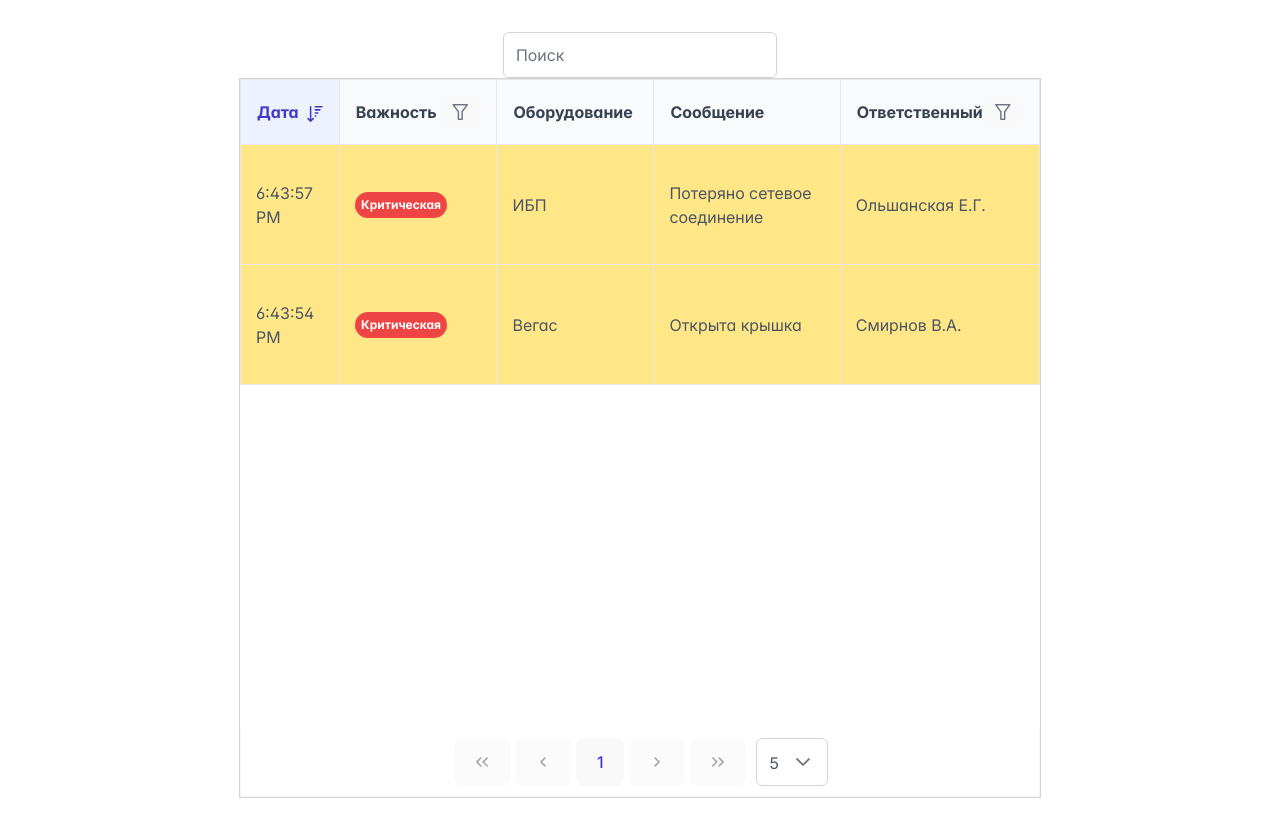
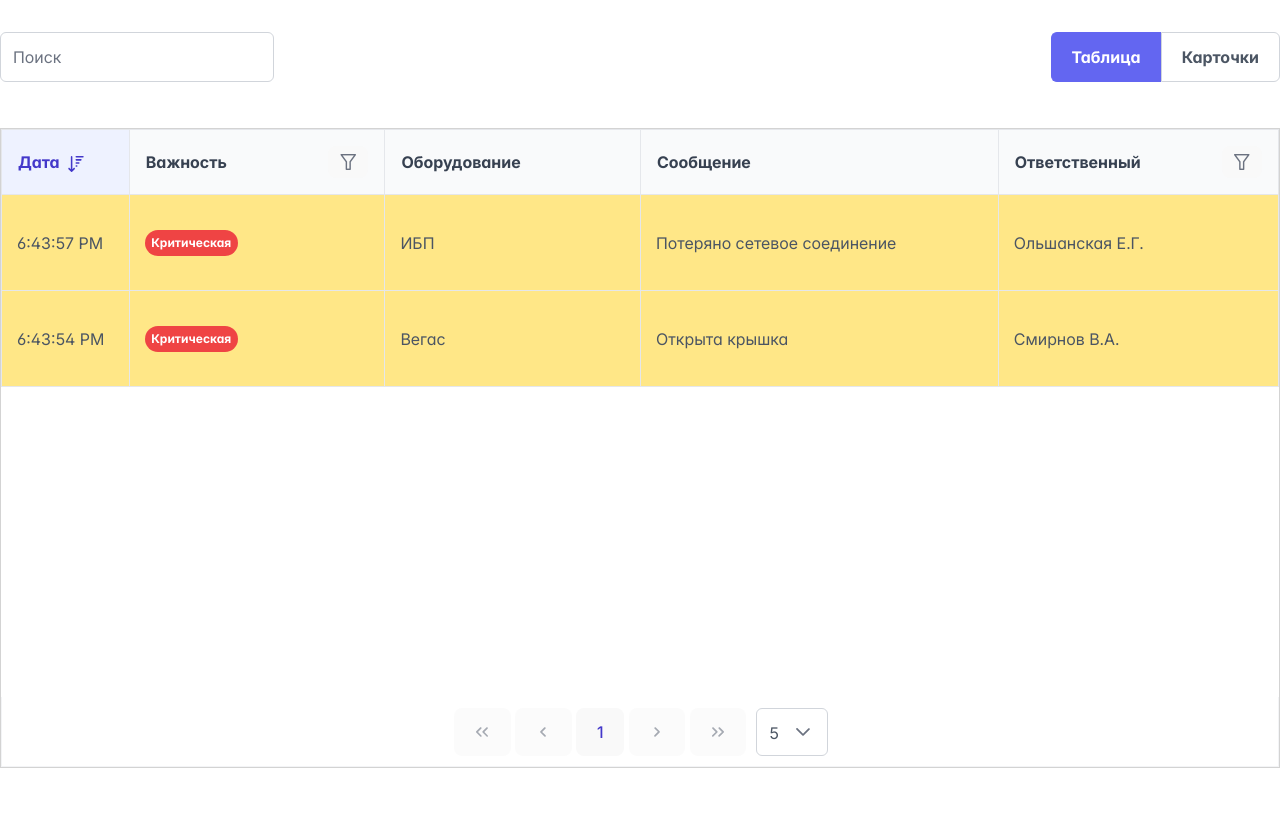
Before and after one commit to Vakulina/EventLogTask, a React (Vite) app: page / in a window 1280 px wide. Shown: the top 824 px of the page. After the commit the page ends 800 px from the top, so only its background shows below. Built offline with nearby package versions, Linux system fonts and the light colour scheme.

Commit message:
добавить стили для страницы и select-btn

```diff
--- a/src/App.css
+++ b/src/App.css
@@ -1,7 +1,7 @@
 #root {
+  width: 100%;
   max-width: 1280px;
   margin: 0 auto;
-  padding: 2rem;
   text-align: center;
 }
 body {
--- a/src/modules/LogsPage/LogsPage.scss
+++ b/src/modules/LogsPage/LogsPage.scss
@@ -1,11 +1,27 @@
 .logs {
+  display: flex;
+  justify-content: space-between;
+  flex-direction: column;
+  gap: 20px;
+  height: 100vh;
+  box-sizing: border-box;
+  padding: 2rem 0;
+  width: 100%;
+
+  &__header{
+    display: flex;
+    justify-content: space-between;
+
+  }
+
   &__row {
-    height: 15vh;
+    height: 12vh;
     opacity: 0.6;
     background-color: var(--bg-primary);
     cursor: none;
-    td{
-    padding: 5px 15px;}
+    td {
+      padding: 5px 15px;
+    }
   }
   &__row:focus-visible {
     outline: none;
@@ -17,11 +33,8 @@
     opacity: 1;
     cursor: pointer;
   }
-
   &__row_bg-primary:focus {
     outline: 0.15rem solid #c7d2fe;
     outline-offset: -0.15rem;
   }
-
-
 }
--- a/src/modules/LogsPage/LogsPage.tsx
+++ b/src/modules/LogsPage/LogsPage.tsx
@@ -20,7 +20,9 @@ import { FilterMatchMode } from 'primereact/api';
 import { Dropdown } from 'primereact/dropdown';
 import { PrimeIcons } from 'primereact/api';
 import { MultiSelect } from 'primereact/multiselect';
+import { SelectButton } from 'primereact/selectbutton';
 type DeegreeType = 'Высокая' | 'Критическая' | 'Низкая';
+type PageFormat = 'Таблица' | 'Карточки';
 
 type FilterType = {
   global: { value: string; matchMode: FilterMatchMode.CONTAINS };
@@ -29,6 +31,7 @@ type FilterType = {
 };
 
 export const LogsPage = () => {
+  const [pageFormat, setPageFormat] = useState<PageFormat>('Таблица');
   const [logs, setLogs] = useState<EventType[]>([]);
   const [messagesCount, setMessagesCount] = useState<number>(0);
   const [selectedLog, setSelectedLog] = useState<null | EventType>(null);
@@ -113,6 +116,7 @@ export const LogsPage = () => {
       />
     );
   };
+
   const executorRowFilterTemplate = (
     options: ColumnFilterElementTemplateOptions
   ) => {
@@ -138,13 +142,21 @@ export const LogsPage = () => {
 
   return (
     <div className='logs'>
-      <div className='logs__search'>
+      <div className='logs__header'>
         <InputText
           value={filters.global.value}
           onChange={(e) => onGlobalFilterChange('global', e?.target?.value)}
           placeholder='Поиск'
         />
+
+        <SelectButton
+          value={pageFormat}
+          onChange={(e) => setPageFormat(e.value)}
+          options={['Таблица', 'Карточки']}
+        />
       </div>
+
+      {pageFormat === 'Таблица' && (
         <DataTable
           filters={filters}
           value={logs}
@@ -155,7 +167,7 @@ export const LogsPage = () => {
           rowsPerPageOptions={[5, 10]}
           sortField='time'
           sortOrder={-1}
-        tableStyle={{ width: '50rem' }}
+          tableStyle={{ width: '100%' }}
           emptyMessage='Событий не найдено'
           selection={selectedLog}
           onSelectionChange={onSelectionChange}
@@ -163,14 +175,19 @@ export const LogsPage = () => {
           selectionMode='single'
           metaKeySelection={true}
           style={{
-          minHeight: '90vh',
+            minHeight: '80vh',
             display: 'flex',
             flexDirection: 'column',
             justifyContent: 'space-between',
             border: '1px solid LightGray',
           }}
           filterIcon={PrimeIcons.FILTER}>
-        <Column field='time' header='Дата' style={{ width: '10%' }} sortable />
+          <Column
+            field='time'
+            header='Дата'
+            style={{ width: '10%' }}
+            sortable
+          />
           <Column
             field='degree'
             header='Важность'
@@ -203,6 +220,8 @@ export const LogsPage = () => {
             showClearButton={false}
           />
         </DataTable>
+      )}
+      {pageFormat === 'Карточки' && <div>gsgd</div>}
     </div>
   );
 };
```
Lines whose indentation alone changed are shown as unchanged.
